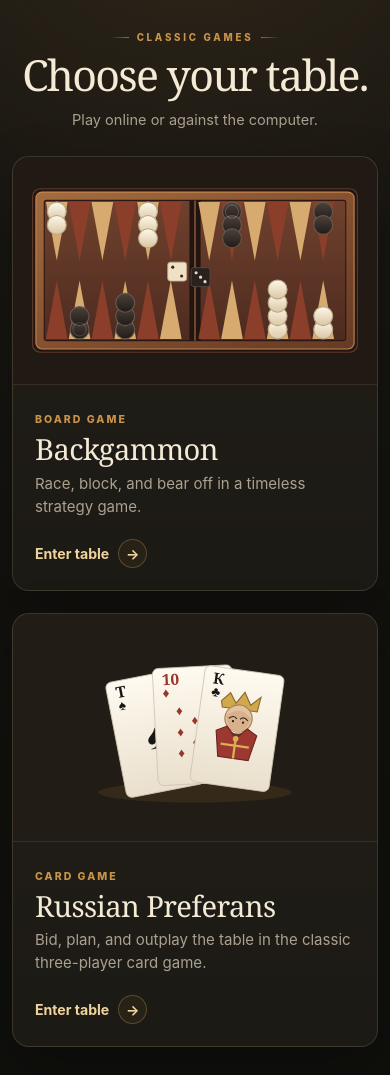
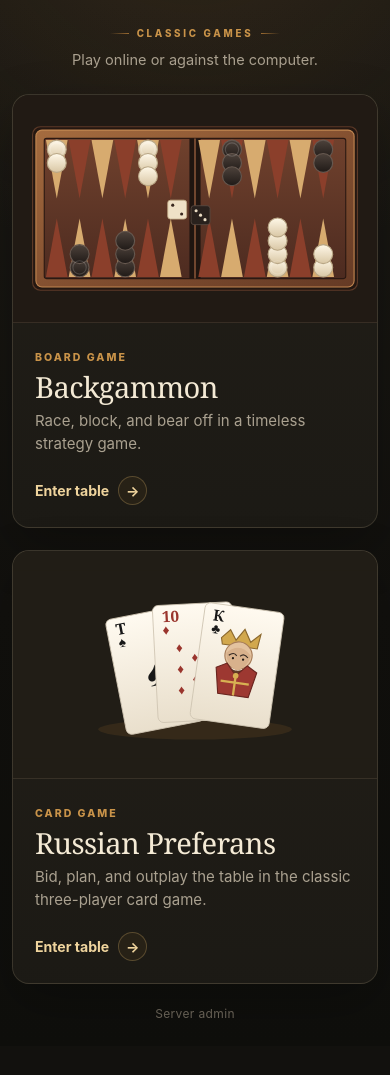
Before and after one commit to gh50/games-portal, a plain HTML site: page vm/public/index.html in a window 390 px wide. After the commit the page ends 1046 px from the top, so only its background shows below. Drawn offline with Linux system fonts and the light colour scheme.

Commit message:
Simplify portal header and add admin link

```diff
--- a/vm/public/index.html
+++ b/vm/public/index.html
@@ -12,7 +12,6 @@
   <main class="shell">
     <header class="hero">
       <div class="eyebrow"><span></span> CLASSIC GAMES <span></span></div>
-      <h1>Choose your table.</h1>
       <p>Play online or against the computer.</p>
     </header>
 
@@ -128,6 +127,10 @@
         </div>
       </a>
     </section>
+
+    <footer class="site-footer">
+      <a href="https://admin.129.146.112.160.sslip.io">Server admin</a>
+    </footer>
   </main>
 </body>
 </html>
--- a/vm/public/styles.css
+++ b/vm/public/styles.css
@@ -19,13 +19,13 @@ body{
 .shell{
   width:min(1180px,calc(100% - 44px));
   margin:0 auto;
-  padding:48px 0 54px;
+  padding:42px 0 30px;
 }
 
 .hero{
   text-align:center;
   max-width:720px;
-  margin:0 auto 34px;
+  margin:0 auto 28px;
 }
 
 .eyebrow{
@@ -47,17 +47,8 @@ body{
 
 .eyebrow span:last-child{transform:scaleX(-1)}
 
-.hero h1{
-  font-family:Georgia,"Times New Roman",serif;
-  font-weight:500;
-  font-size:clamp(2.7rem,4.7vw,4rem);
-  line-height:1;
-  letter-spacing:-.04em;
-  margin:13px 0 12px;
-}
-
 .hero p{
-  margin:0;
+  margin:10px 0 0;
   color:#aaa08f;
   font-size:.98rem;
   line-height:1.55;
@@ -203,17 +194,35 @@ body{
   border-color:rgba(226,184,112,.48);
 }
 
+.site-footer{
+  text-align:center;
+  margin-top:22px;
+  min-height:18px;
+}
+
+.site-footer a{
+  color:#6f685c;
+  text-decoration:none;
+  font-size:.75rem;
+  letter-spacing:.03em;
+  transition:color .18s ease;
+}
+
+.site-footer a:hover,
+.site-footer a:focus-visible{
+  color:#aa9c84;
+}
+
 @media(max-width:900px){
-  .shell{width:min(760px,calc(100% - 34px));padding-top:42px}
-  .hero{margin-bottom:30px}
+  .shell{width:min(760px,calc(100% - 34px));padding-top:36px}
+  .hero{margin-bottom:25px}
   .games{grid-template-columns:1fr}
   .game-card{grid-template-rows:290px 1fr;min-height:470px}
 }
 
 @media(max-width:560px){
-  .shell{width:calc(100% - 24px);padding:32px 0 28px}
-  .hero{margin-bottom:25px}
-  .hero h1{font-size:clamp(2.3rem,11vw,3.1rem);margin-top:11px}
+  .shell{width:calc(100% - 24px);padding:28px 0 24px}
+  .hero{margin-bottom:22px}
   .hero p{font-size:.91rem;padding:0 12px}
   .eyebrow{font-size:.61rem;gap:8px}
   .eyebrow span{width:19px}
@@ -222,9 +231,10 @@ body{
   .card-body{align-items:flex-start;flex-direction:column;gap:20px;padding:22px}
   .card-body h2{font-size:1.82rem}
   .play{margin-bottom:0}
+  .site-footer{margin-top:18px}
 }
 
 @media(prefers-reduced-motion:reduce){
-  .game-card,.arrow{transition:none}
+  .game-card,.arrow,.site-footer a{transition:none}
   .game-card:hover{transform:none}
 }
```
